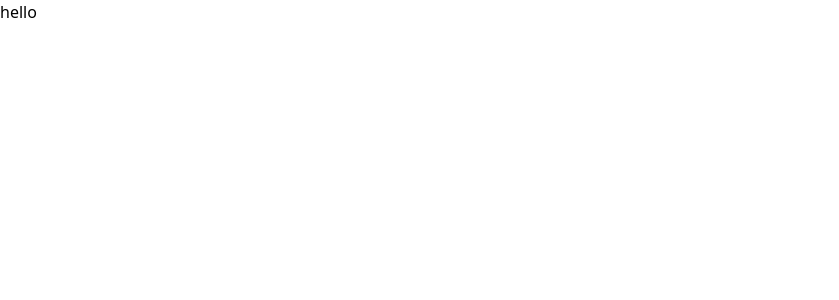
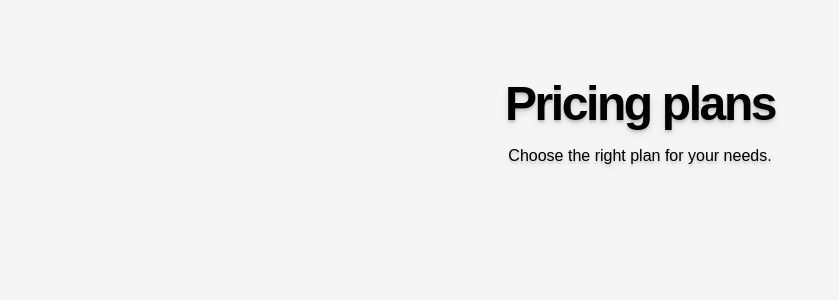
Before and after one commit to janakshukla/Dayui, a React (Vite) app: page /day1 in a window 1280 px wide. Shown: the top 300 px of the page, without its empty margins (0-839 px from the left). Built offline with nearby package versions, Linux system fonts and the light colour scheme.

Commit message:
added first day page and completed it half through

```diff
--- a/src/Pages/Day1.tsx
+++ b/src/Pages/Day1.tsx
@@ -1,5 +1,16 @@
 const Day1 = () => {
-  return <>hello</>;
+  return <div className="h-screen w-screen bg-Day1-primary flex justify-center p items-center " >
+
+    <div className=" h-4/5 w-5/6   " >
+    <h1 className="font-semibold text-5xl text-shadow-lg tracking-tighter font-geist text-center" >Pricing plans</h1>
+    <p className= " font-geist font-medium  text-shadow-lg -tracking-normal mt-4 text-center">Choose the right plan for your needs.</p>
+    <div className="h- w-full bg-red-400" >
+
+
+    </div>
+    </div>
+
+  </div>;
 };
 
 export default Day1;
--- a/src/index.css
+++ b/src/index.css
@@ -1 +1,7 @@
 @import "tailwindcss";
+@import url('https://fonts.googleapis.com/css2?family=Geist:wght@100..900&display=swap');
+
+@theme inline {
+    --color-Day1-primary: #F5F5F5;
+    --font-geist: 'Geist', sans-serif;
+}
```
